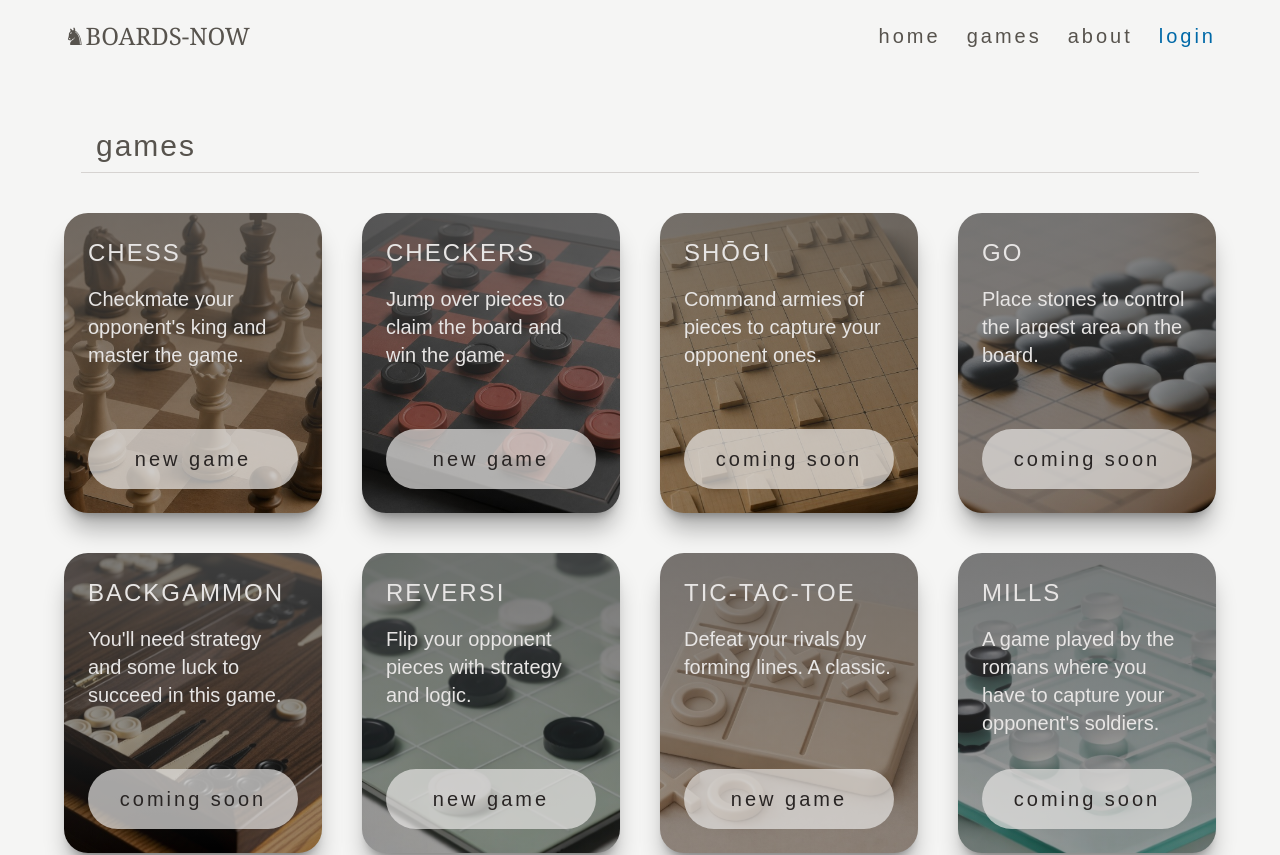
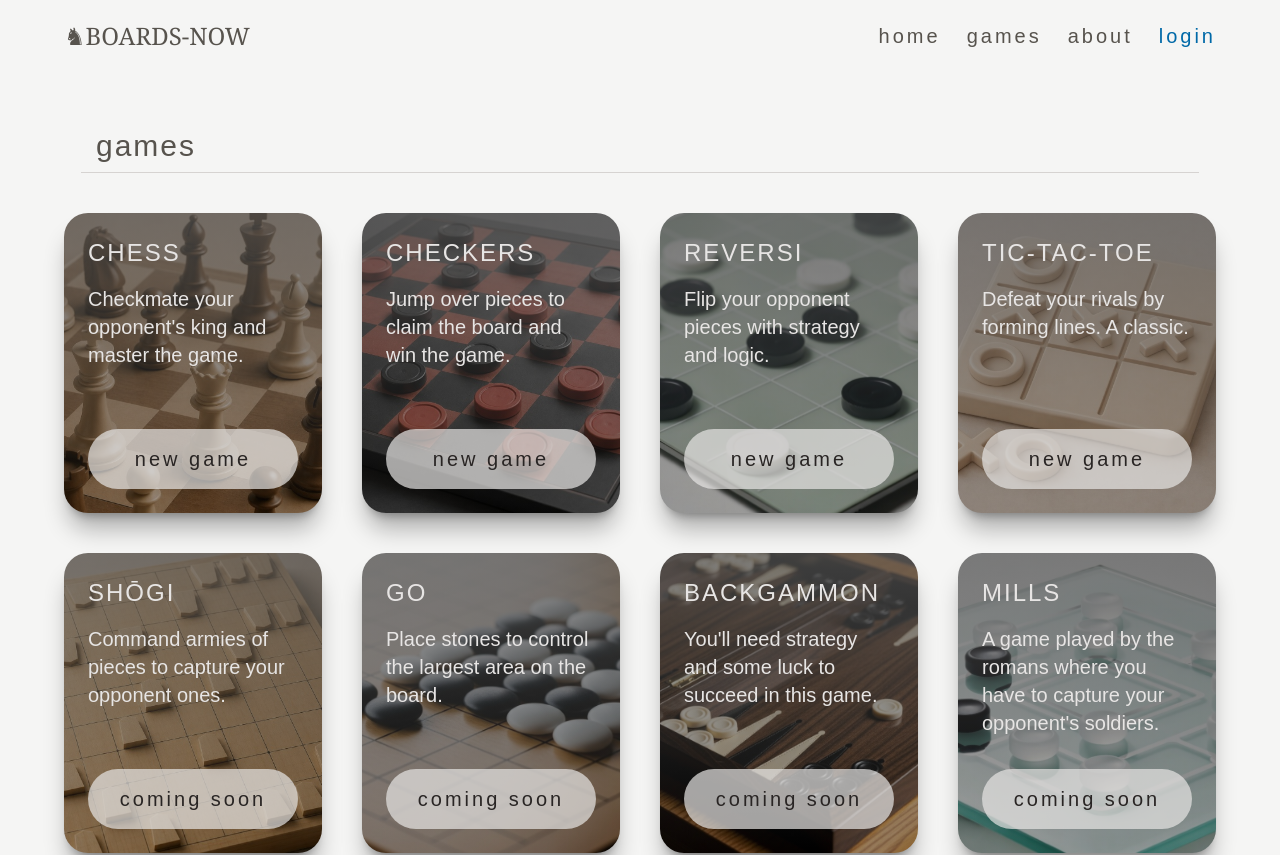
Before and after one commit to delgadociteriowa/boards-mint, a Next.js app: page /games in a window 1280 px wide. Shown: the top 855 px of the page. Built offline with nearby package versions, Linux system fonts and the light colour scheme; no server answers.

Commit message:
fix: games new place

```diff
--- a/src/app/games/page.tsx
+++ b/src/app/games/page.tsx
@@ -18,6 +18,18 @@ const Games = () => {
       gameLink: 'checkers',
     },
     {
+      background: 'bg-game-reversi',
+      title: 'reversi',
+      paragraph: 'Flip your opponent pieces with strategy and logic.',
+      gameLink: 'reversi',
+    },
+    {
+      background: 'bg-game-tic-tac-toe',
+      title: 'tic-tac-toe',
+      paragraph: 'Defeat your rivals by forming lines. A classic.',
+      gameLink: 'tic-tac-toe',
+    },
+    {
       background: 'bg-game-shogi',
       title: 'shōgi',
       paragraph: 'Command armies of pieces to capture your opponent ones.',
@@ -34,18 +46,6 @@ const Games = () => {
       title: 'backgammon',
       paragraph: "You'll need strategy and some luck to succeed in this game.",
       gameLink: 'soon',
-    },
-    {
-      background: 'bg-game-reversi',
-      title: 'reversi',
-      paragraph: 'Flip your opponent pieces with strategy and logic.',
-      gameLink: 'reversi',
-    },
-    {
-      background: 'bg-game-tic',
-      title: 'tic-tac-toe',
-      paragraph: 'Defeat your rivals by forming lines. A classic.',
-      gameLink: 'tic-tac-toe',
     },
     {
       background: 'bg-game-mills',
--- a/src/app/globals.css
+++ b/src/app/globals.css
@@ -28,9 +28,9 @@
   --background-image-game-reversi:
     linear-gradient(180deg, #535353c1 0%, #0000005f 100%),
     url('../assets/game_reversi.jpg');
-  --background-image-game-tic:
+  --background-image-game-tic-tac-toe:
     linear-gradient(180deg, #535353c1 0%, #0000005f 100%),
-    url('../assets/game_tic.jpg');
+    url('../assets/game_tic-tac-toe.jpg');
   --background-image-game-mills:
     linear-gradient(180deg, #535353c1 0%, #0000005f 100%),
     url(../assets/game_mills.jpg);
--- a/src/components/HomeFeatures.tsx
+++ b/src/components/HomeFeatures.tsx
@@ -33,7 +33,7 @@ const HomeFeatures = () => {
   ];
 
   return (
-    <section className='w-[90%] mt-8 mx-auto max-w-[1200px] pt-8 pb-14 text-stone-600 appear__main__element'>
+    <section className='w-[90%] mt-8 mx-auto max-w-300 pt-8 pb-14 text-stone-600 appear__main__element'>
       <h3 className='text-center text-4xl tracking-[1px] mb-8 text-stone-700'>
         Boards makes it easy
       </h3>
--- a/src/components/HomeGamesSection.tsx
+++ b/src/components/HomeGamesSection.tsx
@@ -16,35 +16,35 @@ const HomeGamesSection = () => {
       gameLink: 'checkers',
     },
     {
-      background: 'bg-game-shogi',
-      title: 'shōgi',
-      paragraph: 'Command armies of pieces to capture your opponent ones.',
-      gameLink: 'soon',
+      background: 'bg-game-reversi',
+      title: 'reversi',
+      paragraph: 'Flip your opponent pieces with strategy and logic.',
+      gameLink: 'reversi',
     },
     {
-      background: 'bg-game-go',
-      title: 'go',
-      paragraph: 'Place stones to control the largest area on the board.',
-      gameLink: 'soon',
+      background: 'bg-game-tic-tac-toe',
+      title: 'tic-tac-toe',
+      paragraph: 'Defeat your rivals by forming lines. A classic.',
+      gameLink: 'tic-tac-toe',
     },
   ];
   return (
-    <section className='w-[90%] mx-auto max-w-[1200px] py-14 text-stone-600'>
+    <section className='w-[90%] mx-auto max-w-300 py-14 text-stone-600'>
       <h3 className='text-center text-4xl tracking-[1px] mb-4 text-stone-700'>
         Play endless classics
       </h3>
       <GameCardList list={games} />
       <Link
         href='/games'
-        className='block w-[10rem] bg-sky-600 hover:bg-sky-500 py-3 rounded-full text-center no-underline text-stone-100 text-xl lowercase tracking-[3px] mx-auto shadow-sm'
+        className='block w-40 bg-sky-600 hover:bg-sky-500 py-3 rounded-full text-center no-underline text-stone-100 text-xl lowercase tracking-[3px] mx-auto shadow-sm'
       >
         more
       </Link>
-      <p className='text-left text-stone-600 leading-relaxed w-[100%] mt-10 px-6'>
+      <p className='text-left text-stone-600 leading-relaxed w-full mt-10 px-6'>
         Boards is a totally free virtual board game app and a passion project.
         It is not affiliated with or endorsed by any trademark.
       </p>
-      <p className='text-left text-stone-600 leading-relaxed w-[100%] mt-1 px-6'>
+      <p className='text-left text-stone-600 leading-relaxed w-full mt-1 px-6'>
         This site uses{' '}
         <a
           className='text-blue-600 hover:text-blue-500'
```
Also changed, not shown: src/assets/game_tic-tac-toe.jpg (renamed from src/assets/game_tic.jpg).
